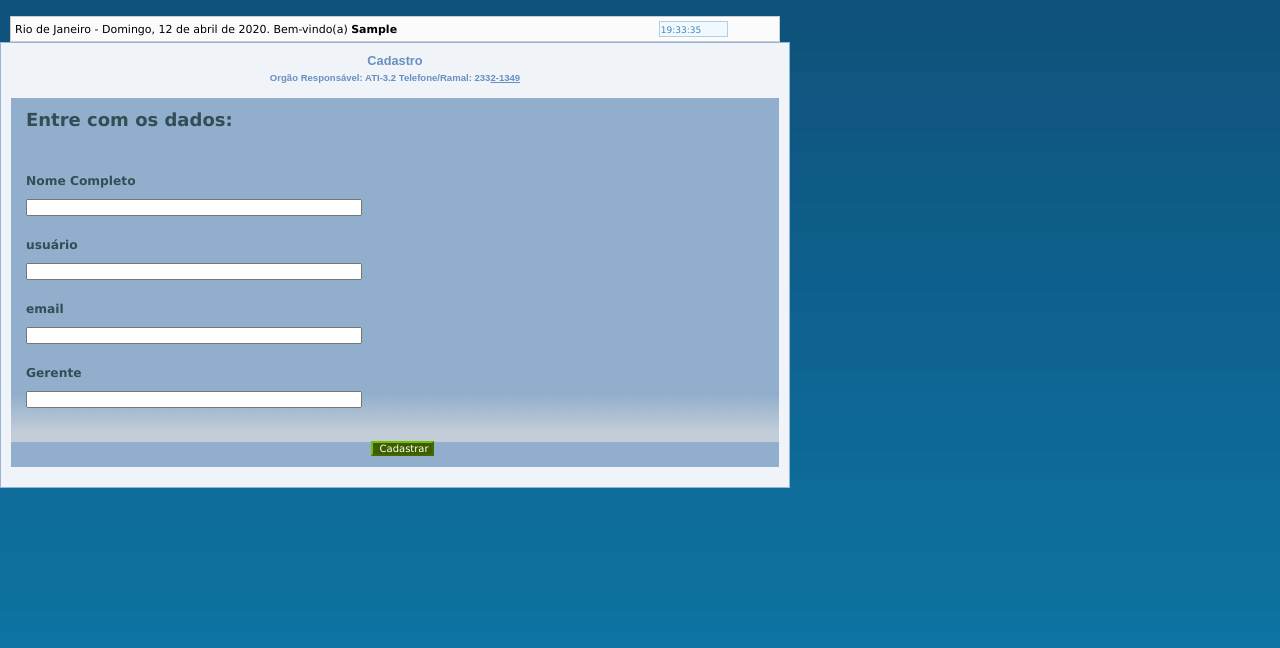
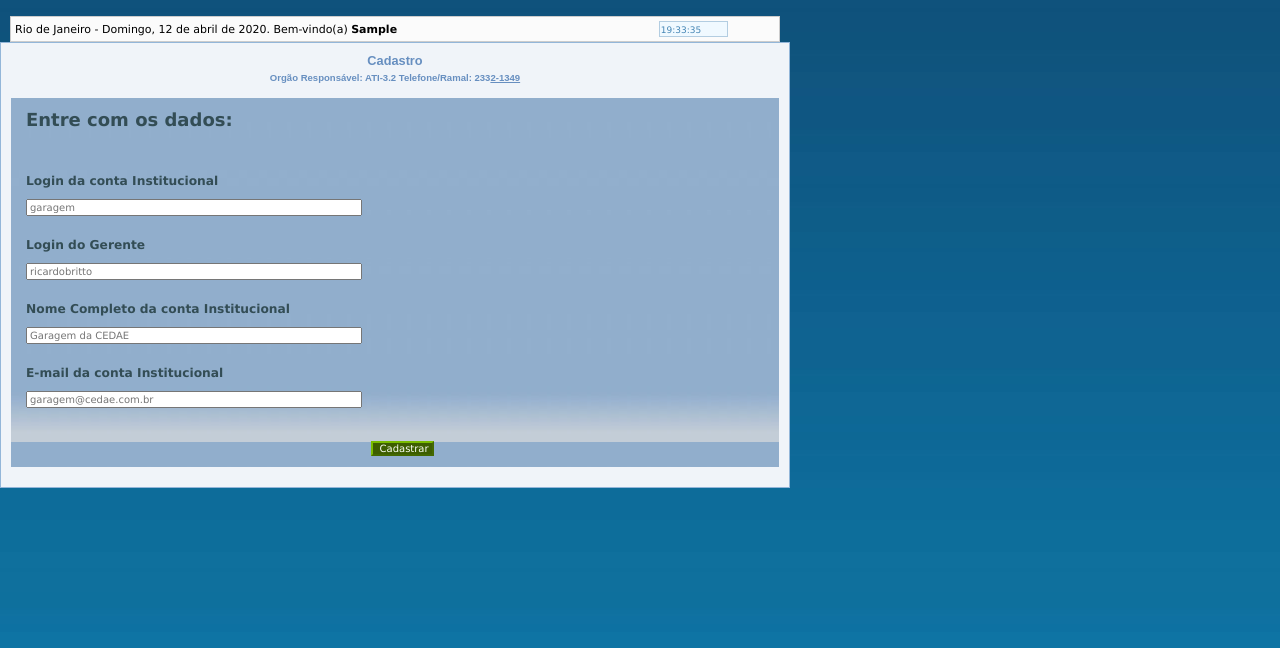
Before and after one commit to rickymbru/BasePHP, a PHP site: page /XE/form.php in a window 1280 px wide. Shown: the top 648 px of the page. Run offline with PHP 8.4, Linux system fonts and the light colour scheme; the visitor is signed in with stand-in values (Sample User, id 1).

Commit message:
Excecao para ambiente DEV, assistencia no form,

```diff
--- a/database/ac_cred.inc.example..php
+++ b/database/ac_cred.inc.example..php
@@ -8,7 +8,7 @@
 /**
  * DB user name
  */
-define('SCHEMA', 'infra');
+define('SCHEMA', 'foo');
 
 /**
  * DB Password.
@@ -16,12 +16,12 @@ define('SCHEMA', 'infra');
  * Note: In practice keep database credentials out of directories
  * accessible to the web server.
  */
-define('PASSWORD', '***REMOVED***');
+define('PASSWORD', 'welcome');
 
 /**
  * DB connection identifier
  */
-define('DATABASE', '***REMOVED***');
+define('DATABASE', 'localhost/XE');
 
 /**
  * DB character set for returned data
--- /dev/null
+++ b/env.example.php
@@ -0,0 +1,4 @@
+<?php
+define('USER', 'userdev'); # Usuário de autenticacao no App
+define('SERVER', 'localhost'); # Servidor onde esta configuração é valida
+?>
--- a/form.php
+++ b/form.php
@@ -3,7 +3,7 @@
 
     session_start();
     If (!$_SESSION['vc']){
-        echo "<script>alert('Acesso não autorizado');top.location.href='/';</script>";
+        echo "<script>top.location.href='auth.php';</script>";
     }
 ?>
 
@@ -48,35 +48,35 @@
                         </tr>
                         <tr><td><br><br></td></tr>
                         <tr>
-                            <td><h1>Nome Completo</td>
+                            <td><h1>Login da conta Institucional</td>
                         </tr>
                         <tr><td><br></td></tr>
                         <tr>
-                            <td height="12"><input type="text" maxlength="60" name="nome" id="nome" size="60" value=""/></td>
+                            <td height="12"><input type="text" maxlength="60" name="usuario" id="usuario" size="60" placeholder="garagem" required/></td>
                         </tr>
                         <tr><td><br><br></td></tr>
                         <tr>
-                            <td><h1>usuário</td>
+                            <td><h1>Login do Gerente</td>
                         </tr>
                         <tr><td><br></td></tr>
                         <tr>
-                            <td height="12"><input type="text" maxlength="60" name="usuario" id="usuario" size="60" value=""/></td>
+                            <td height="12"><input type="text" maxlength="60" name="manager" id="manager" size="60" placeholder="ricardobritto" required/></td>
                         </tr>
                         <tr><td><br><br></td></tr>
                         <tr>
-                            <td><h1>email</td>
+                            <td><h1>Nome Completo da conta Institucional</td>
                         </tr>
                         <tr><td><br></td></tr>
                         <tr>
-                            <td height="12"><input type="email" maxlength="60" name="email" id="email" size="60" value=""/></td>
+                            <td height="12"><input type="text" maxlength="60" name="nome" id="nome" size="60" placeholder="Garagem da CEDAE"/></td>
                         </tr>
                         <tr><td><br><br></td></tr>
                         <tr>
-                            <td><h1>Gerente</td>
+                            <td><h1>E-mail da conta Institucional</td>
                         </tr>
                         <tr><td><br></td></tr>
                         <tr>
-                            <td height="12"><input type="text" maxlength="60" name="manager" id="manager" size="60" value=""/></td>
+                            <td height="12"><input type="email" maxlength="60" name="email" id="email" size="60" placeholder="garagem@cedae.com.br"/></td>
                         </tr>
                         <tr><td><br><br></td></tr>
                         <tr>
--- a/funcoes/app.php
+++ b/funcoes/app.php
@@ -31,4 +31,10 @@
         return( substr( $aux, $ind, 13 ));
     }
 
+    function doublequotes($string){
+        $string = "\"".$string."\"";
+
+        return $string;
+    }
+
 ?>
```
Also changed, not shown: auth.php (+9 -4 lines), process.php (+21 -5 lines), 2 other files.
